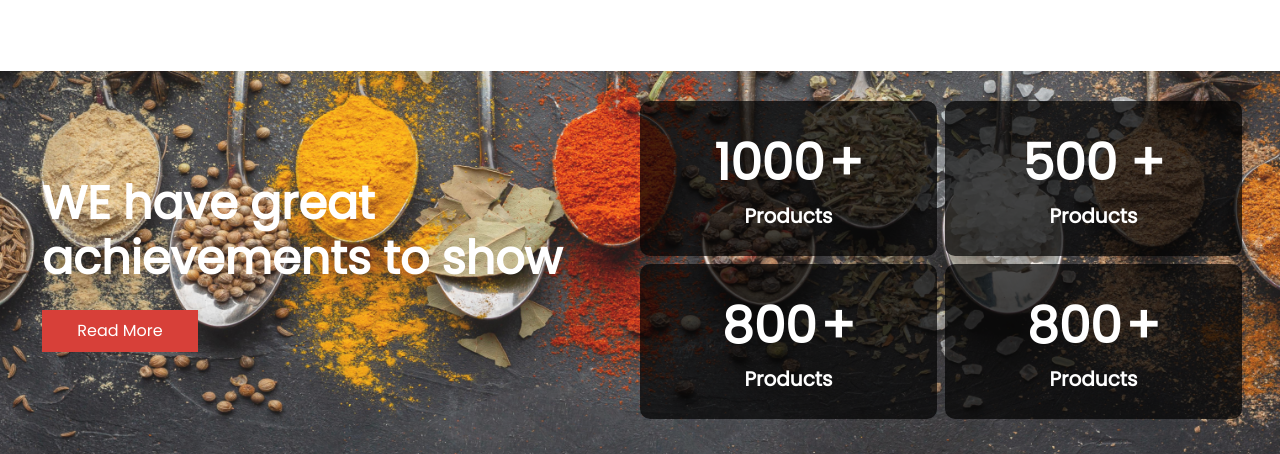
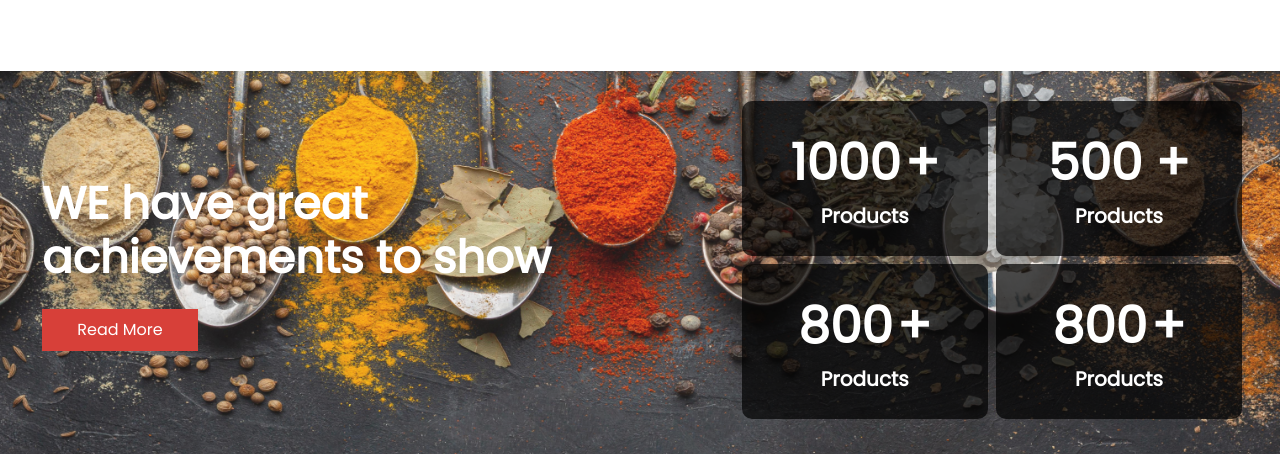
Before and after one commit to adil-shabab/saico-food-production, a PHP site: page / in a window 1280 px wide. Shown: the part 1855-2309 px from the top of the page. Run offline with PHP 8.4, Linux system fonts and the light colour scheme.

Commit message:
some more changes added

```diff
--- a/assets/css/style.css
+++ b/assets/css/style.css
@@ -569,7 +569,8 @@ li{
 }
 .counter-section h3{
     font-weight: bold;
-    font-size: 46px;
+    font-size: 45px;
+    width: 78%;
 }
 .counter-section::before{
     content: '';
@@ -2028,3 +2029,17 @@ input[type="text"]{font: 15px/24px "Lato", Arial, sans-serif; color: #333; width
         width: 96%;
       }
 }
+@media screen and (max-width:386px) {
+    .signup-section .text-section input{
+        width: 57%;
+    }
+    .signup-section .text-section i{
+        width: 8%;
+    }
+    .signup-section .text-section button{
+        width: 35%;
+    }
+    .category-carousel .item h4{
+        width: 60%;
+    }
+}
--- a/index.html
+++ b/index.html
@@ -238,11 +238,11 @@
 
     <!-- counter section starts  -->
     <div class="counter-section row m-0 mt-5">
-      <div class="left-section d-flex justify-content-center flex-column col-lg-6 col-12">
+      <div class="left-section d-flex justify-content-center flex-column col-lg-7 col-12">
         <h3>WE have great achievements to show</h3>
         <button class="button-full mt-3">Read More</button>
       </div>
-      <div class="col-lg-6 col-12">
+      <div class="col-lg-5 col-12">
         <div class="row">
           <div class="col-6 p-0">
             <div class="box">
@@ -379,38 +379,6 @@
 
 
 
-
-    <!-- award section start  -->
-    <!-- <div class="award-section">
-      <div class="container">
-        <div class="row first-row">
-          <div class="d-flex-full column-1 col-lg-4">
-            <img class="img-fluid" src="assets/img/award-7.png" alt="">
-          </div>
-          <div class="column col-lg-8 row">
-            <div class="mt-3 col-lg-4">
-              <img class="img-fluid" src="assets/img/award-1.png" alt="">
-            </div>
-            <div class="mt-3 col-lg-4">
-              <img class="img-fluid" src="assets/img/award-2.png" alt="">
-            </div>
-            <div class="mt-3 col-lg-4">
-              <img class="img-fluid" src="assets/img/award-3.png" alt="">
-            </div>
-            <div class="mt-3 col-lg-4">
-              <img class="img-fluid" src="assets/img/award-4.png" alt="">
-            </div>
-            <div class="mt-3 col-lg-4">
-              <img class="img-fluid" src="assets/img/award-5.png" alt="">
-            </div>
-            <div class="mt-3 col-lg-4">
-              <img class="img-fluid" src="assets/img/award-6.png" alt="">
-            </div>
-          </div>
-        </div>
-      </div>
-    </div> -->
-    <!-- award section end -->
 
 
 
```
